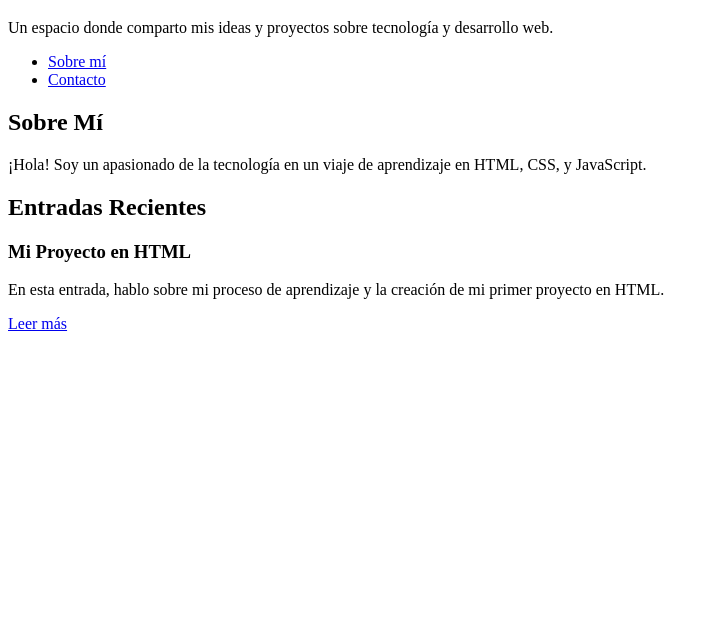
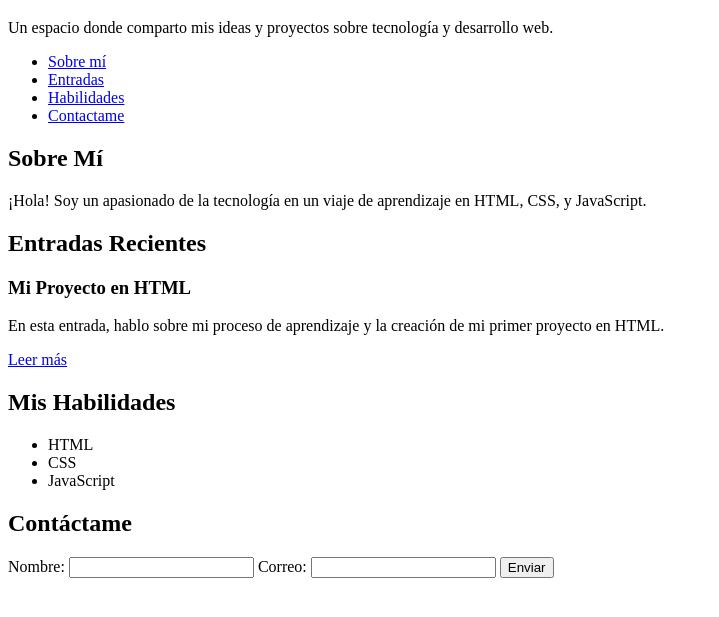
Before and after one commit to JonyR3G0/proyecto-modulo-1, a plain HTML site: page index.html in a window 1280 px wide. Shown: the part 61-678 px from the top of the page, without its empty margins (0-719 px from the left). Drawn offline with Linux system fonts and the light colour scheme.

Commit message:
Actualizacion html

```diff
--- a/index.html
+++ b/index.html
@@ -15,7 +15,10 @@
         <nav>
             <ul>
                 <li><a href="#sobre">Sobre mí</a></li>
-                <li><a href="#contacto">Contacto</a></li>
+                <li><a href="#entradas">Entradas</a></li>
+                <li><a href="#habilidades">Habilidades</a></li>
+                <li><a href="#contactame">Contactame</a></li>
+
             </ul>
         </nav>
     </header>
@@ -26,7 +29,7 @@
             <p>¡Hola! Soy un apasionado de la tecnología en un viaje de aprendizaje en HTML, CSS, y JavaScript.</p>
         </section>
 
-        <section>
+        <section id="Entradas">
             <h2>Entradas Recientes</h2>
             <article>
                 <h3>Mi Proyecto en HTML</h3>
@@ -35,5 +38,25 @@
             </article>
             <!-- Despues agrego más artículos aquí u.u -->
         </section>
+
+        <section id="habilidades">
+            <h2>Mis Habilidades</h2>
+            <ul>
+                <li>HTML</li>
+                <li>CSS</li>
+                <li>JavaScript</li>
+            </ul>
+        </section>
+
+        <section id="contactame">
+            <h2>Contáctame</h2>
+            <form>
+                <label for="nombre">Nombre:</label>
+                <input type="text" id="nombre" name="nombre" required>
+                <label for="email">Correo:</label>
+                <input type="email" id="email" name="email" required>
+                <button type="submit">Enviar</button>
+            </form>
+        </section>
 </main>
 </html>
```
